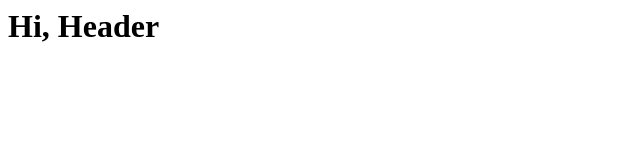
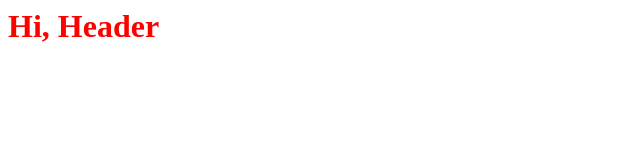
Before and after one commit to plam1216/webf18_2018_09_04, a plain HTML site: page index.html in a window 1280 px wide. Shown: the whole page, without its empty margins (0-640 px from the left). Drawn offline with Linux system fonts and the light colour scheme.

Commit message:
Update index.html

```diff
--- a/index.html
+++ b/index.html
@@ -1,10 +1,10 @@
 <html>
   <head>
     <style>
-      <h1 { color: red; }
+      h1 { color: red; }
     </style>
   </head>
   <body>
-    <h1> Hi, Header </h1>
+    <h1 onmouseenter="alert('entered!')"> Hi, Header </h1>
   </body>
 </html>
```
